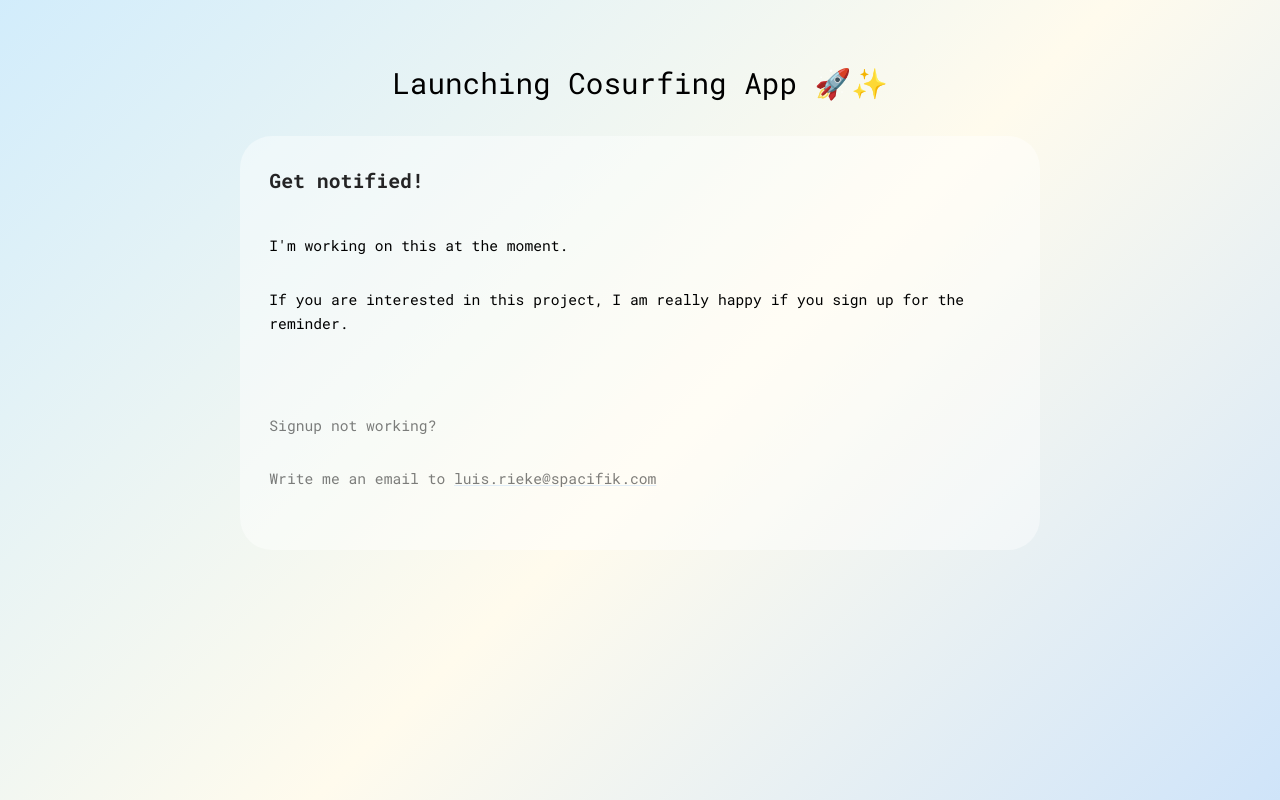
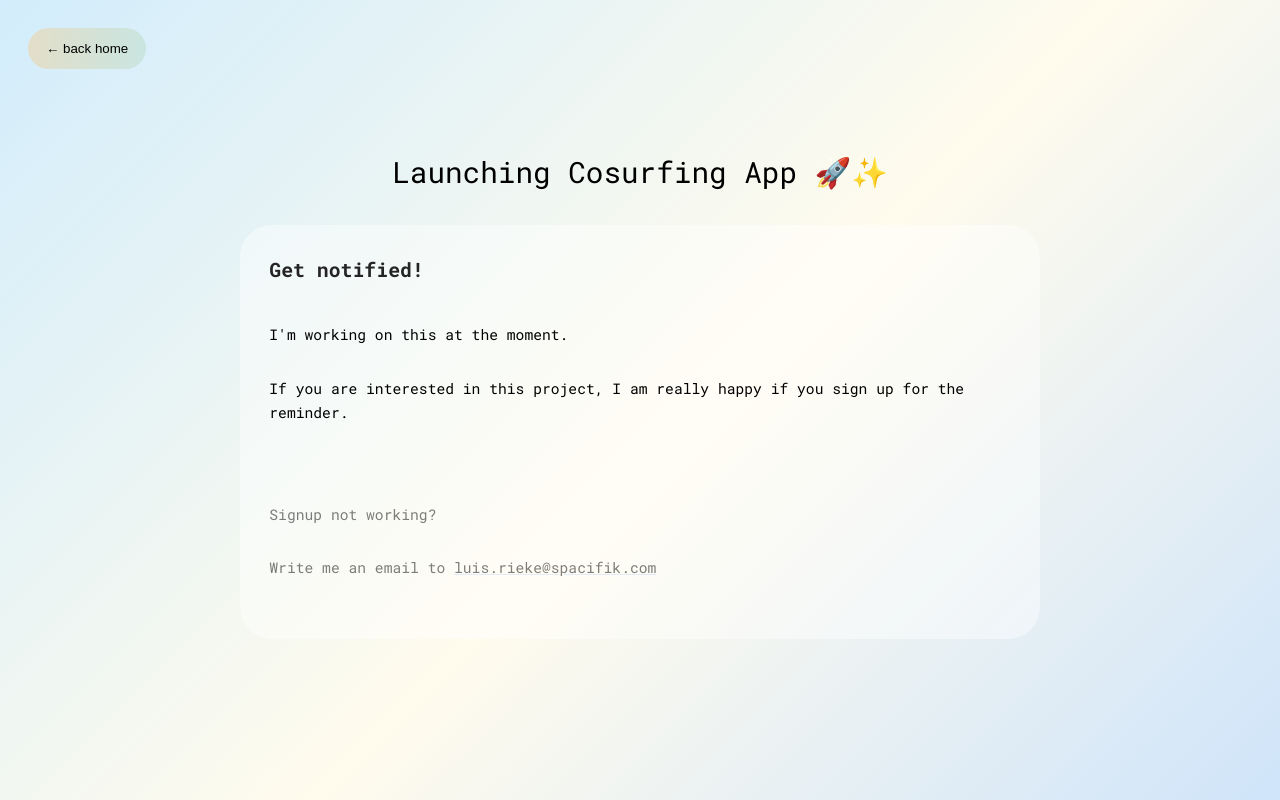
Before and after one commit to luisrieke/cosurfing-app, a plain HTML site: page launch.html in a window 1280 px wide. Drawn offline with Linux system fonts and the light colour scheme.

```diff
--- a/launch.html
+++ b/launch.html
@@ -45,6 +45,8 @@
 
 <body>
 
+    <button class="button" onclick="window.location.href='/' ;">← back home</button>
+
     <section id="main">
 
         <div class="headline">
```
Also changed, not shown: assets/images/saveme.gif (added).
